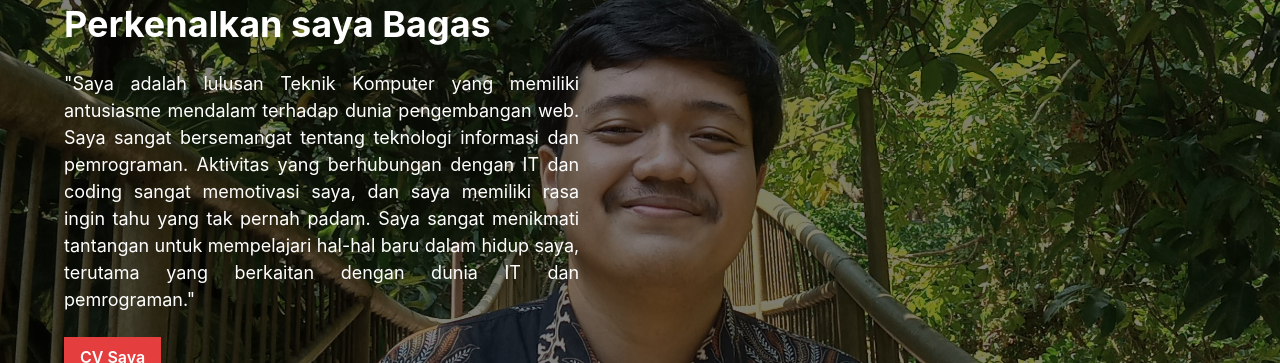
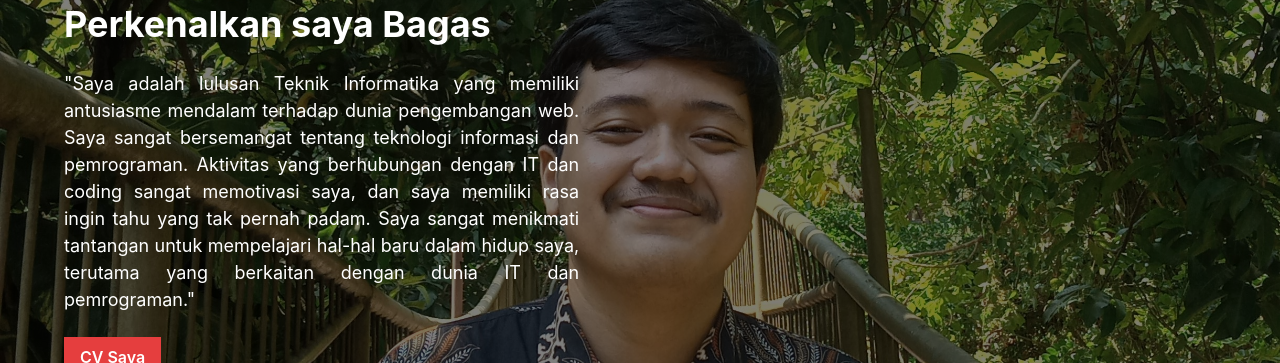
Before and after one commit to lolman-30/mesite, a React (Create React App) app: page / in a window 1280 px wide. Shown: the part 210-573 px from the top of the page. Built offline with nearby package versions, Linux system fonts and the light colour scheme.

Commit message:
Update Home.js

```diff
--- a/src/pages/Home.js
+++ b/src/pages/Home.js
@@ -71,7 +71,7 @@ export default function WithBackgroundImage() {
           textAlign="justify"
           color="white"
         >
-          "Saya adalah lulusan Teknik Komputer yang memiliki antusiasme mendalam terhadap dunia pengembangan web. Saya sangat bersemangat tentang teknologi informasi dan pemrograman. Aktivitas yang berhubungan dengan IT dan coding sangat memotivasi saya, dan saya memiliki rasa ingin tahu yang tak pernah padam. Saya sangat menikmati tantangan untuk mempelajari hal-hal baru dalam hidup saya, terutama yang berkaitan dengan dunia IT dan pemrograman."
+          "Saya adalah lulusan Teknik Informatika yang memiliki antusiasme mendalam terhadap dunia pengembangan web. Saya sangat bersemangat tentang teknologi informasi dan pemrograman. Aktivitas yang berhubungan dengan IT dan coding sangat memotivasi saya, dan saya memiliki rasa ingin tahu yang tak pernah padam. Saya sangat menikmati tantangan untuk mempelajari hal-hal baru dalam hidup saya, terutama yang berkaitan dengan dunia IT dan pemrograman."
         </Text>
         <Stack direction={"row"} spacing={4} justifyContent="flex-start">
           <Button
```
